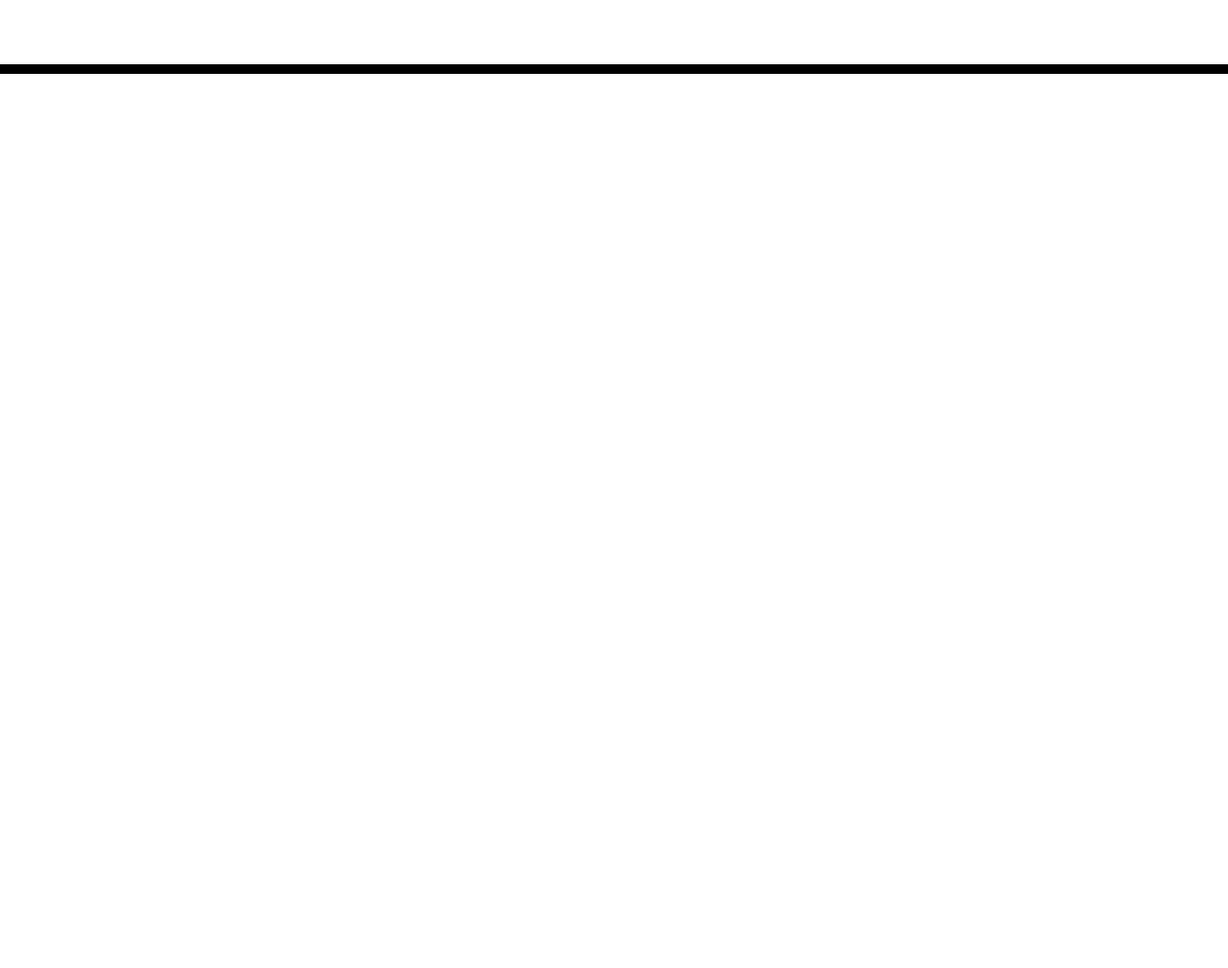
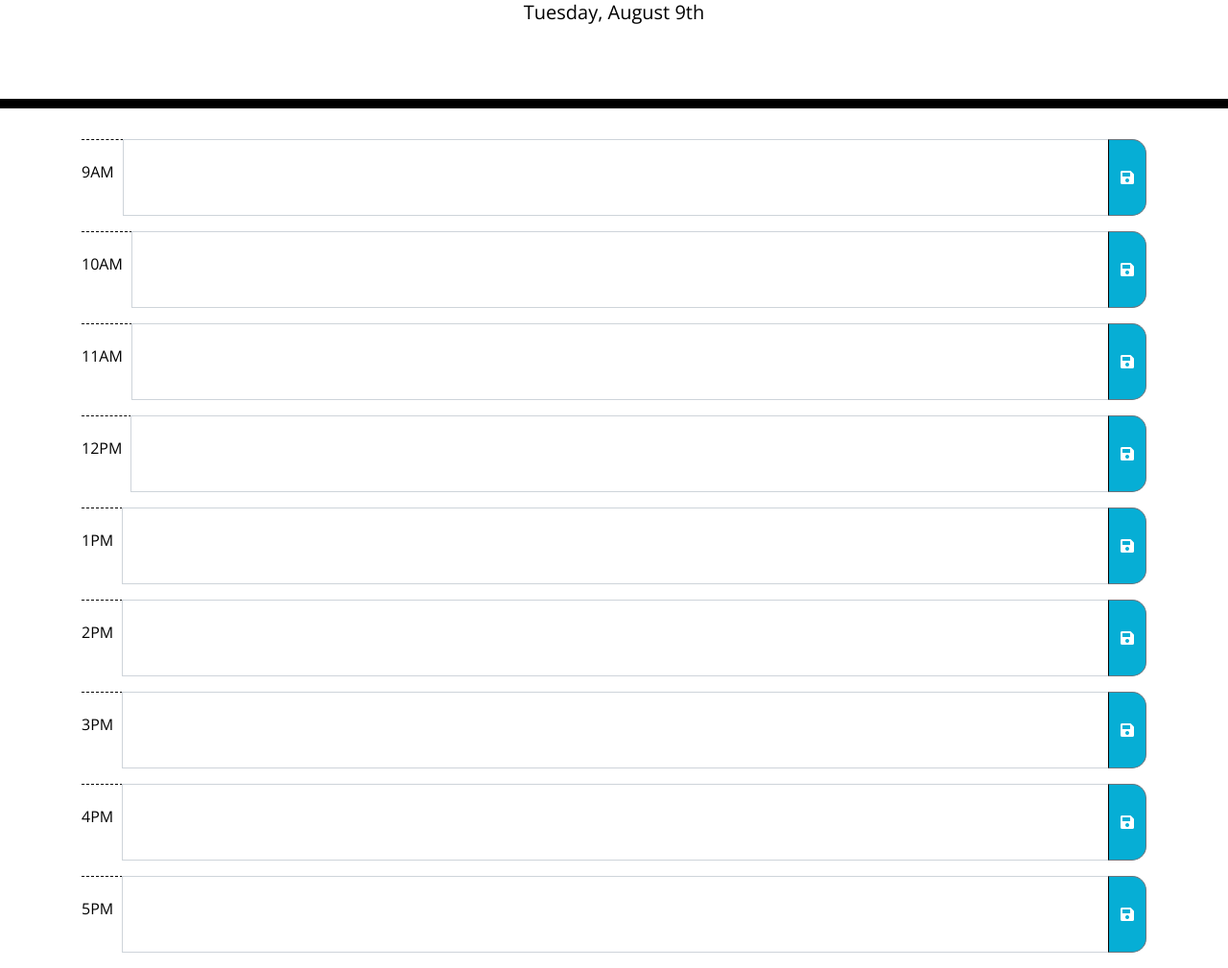
Before and after one commit to HiuSumJaimeYue/Work-Day-Scheduler, a plain HTML site: page Develop/index.html in a window 1280 px wide. Shown: the part 191-1200 px from the top of the page at 96% size. Before the commit the page ends 800 px from the top, so only its background shows below. Drawn offline with nearby package versions, Linux system fonts and the light colour scheme.

Commit message:
Time blocks and add date

```diff
--- a/Develop/index.html
+++ b/Develop/index.html
@@ -30,9 +30,93 @@
     </header>
     <div class="container">
       <!-- Timeblocks go here -->
+      <div class="input-group mb-3">
+        <div class="input-group-prepend hour">
+          <span id="basic-addon1">9AM</span>
+        </div>
+        <input type="text" class="form-control row">
+        <div class="input-group-append">
+          <button class="btn btn-outline-secondary saveBtn" type="button" id="button-addon2"><i class="fas fa-save"></i></button>
+        </div>
+      </div>
+
+      <div class="input-group mb-3">
+        <div class="input-group-prepend hour">
+          <span id="basic-addon1">10AM</span>
+        </div>
+        <input type="text" class="form-control row">
+        <div class="input-group-append">
+          <button class="btn btn-outline-secondary saveBtn" type="button" id="button-addon2"><i class="fas fa-save"></i></button>
+        </div>
+      </div>
+      <div class="input-group mb-3">
+        <div class="input-group-prepend hour">
+          <span id="basic-addon1">11AM</span>
+        </div>
+        <input type="text" class="form-control row">
+        <div class="input-group-append">
+          <button class="btn btn-outline-secondary saveBtn" type="button" id="button-addon2"><i class="fas fa-save"></i></button>
+        </div>
+      </div>
+      <div class="input-group mb-3">
+        <div class="input-group-prepend hour">
+          <span id="basic-addon1">12PM</span>
+        </div>
+        <input type="text" class="form-control row">
+        <div class="input-group-append">
+          <button class="btn btn-outline-secondary saveBtn" type="button" id="button-addon2"><i class="fas fa-save"></i></button>
+        </div>
+      </div>
+      <div class="input-group mb-3">
+        <div class="input-group-prepend hour">
+          <span id="basic-addon1">1PM</span>
+        </div>
+        <input type="text" class="form-control row">
+        <div class="input-group-append">
+          <button class="btn btn-outline-secondary saveBtn" type="button" id="button-addon2"><i class="fas fa-save"></i></button>
+        </div>
+      </div>
+      <div class="input-group mb-3">
+        <div class="input-group-prepend hour">
+          <span id="basic-addon1">2PM</span>
+        </div>
+        <input type="text" class="form-control row">
+        <div class="input-group-append">
+          <button class="btn btn-outline-secondary saveBtn" type="button" id="button-addon2"><i class="fas fa-save"></i></button>
+        </div>
+      </div>
+      <div class="input-group mb-3">
+        <div class="input-group-prepend hour">
+          <span id="basic-addon1">3PM</span>
+        </div>
+        <input type="text" class="form-control row">
+        <div class="input-group-append">
+          <button class="btn btn-outline-secondary saveBtn" type="button" id="button-addon2"><i class="fas fa-save"></i></button>
+        </div>
+      </div>
+      <div class="input-group mb-3">
+        <div class="input-group-prepend hour">
+          <span id="basic-addon1">4PM</span>
+        </div>
+        <input type="text" class="form-control row">
+        <div class="input-group-append">
+          <button class="btn btn-outline-secondary saveBtn" type="button" id="button-addon2"><i class="fas fa-save"></i></button>
+        </div>
+      </div>
+      <div class="input-group mb-3">
+        <div class="input-group-prepend hour">
+          <span id="basic-addon1">5PM</span>
+        </div>
+        <input type="text" class="form-control row">
+        <div class="input-group-append">
+          <button class="btn btn-outline-secondary saveBtn" type="button" id="button-addon2"><i class="fas fa-save"></i></button>
+        </div>
+      </div>
+
     </div>
 
     <script src="https://code.jquery.com/jquery-3.4.1.min.js"></script>
     <script src="https://cdnjs.cloudflare.com/ajax/libs/moment.js/2.24.0/moment.min.js"></script>
+    <script src="script.js"></script>
   </body>
 </html>
--- /dev/null
+++ b/Develop/script.js
@@ -0,0 +1,3 @@
+var currentDay = document.querySelector("#currentDay");
+var currentDate = moment().format('dddd, MMMM Do');
+currentDay.textContent = currentDate;
--- a/Develop/style.css
+++ b/Develop/style.css
@@ -31,15 +31,17 @@ textarea{
 }
 
 .row {
-  white-space: pre-wrap;
+  /* white-space: pre-wrap; */
   height: 80px;
-  border-top: 1px solid white;;
+  /* border-top: 1px solid white;; */
 }
 
 .hour {
   background-color: #ffffff;
   color: #000000;
   border-top: 1px dashed #000000;
+  padding-top: 25px;
+  padding-right: 25px;
 }
 
 .past {
```
